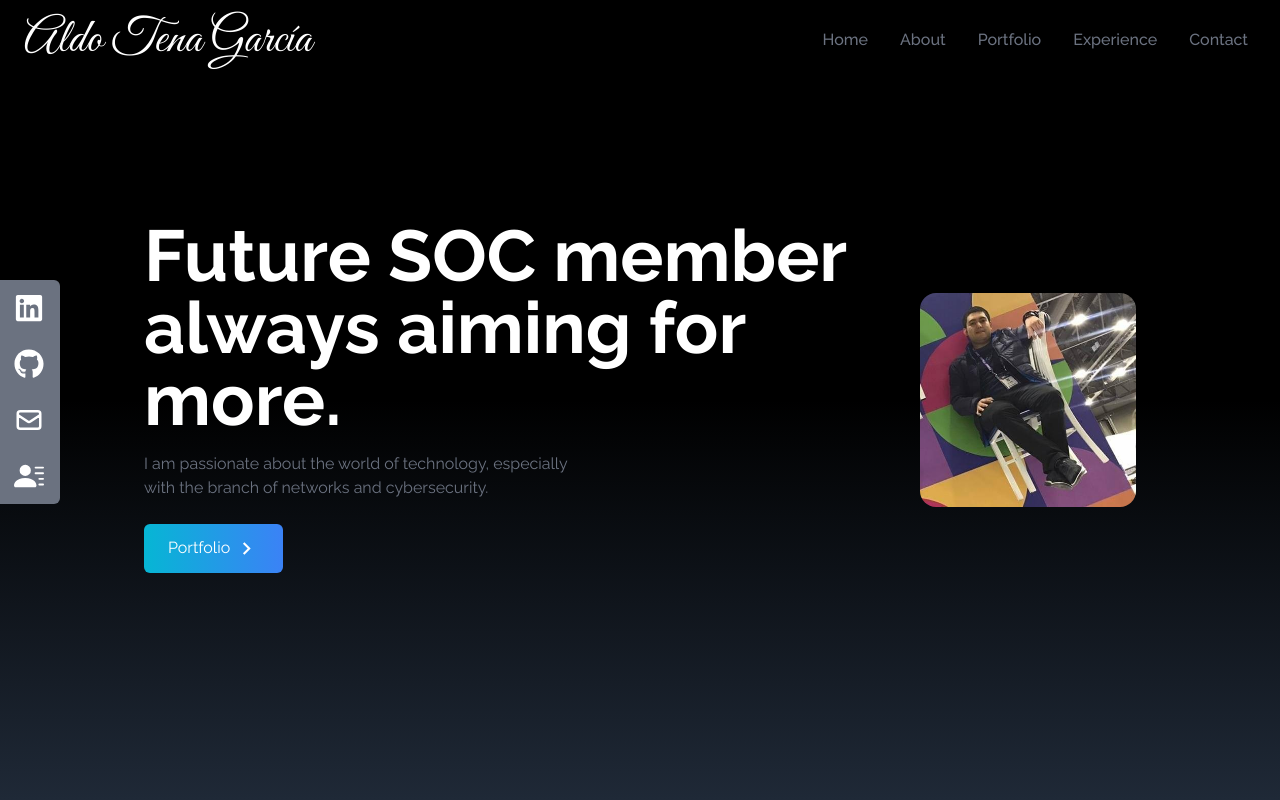
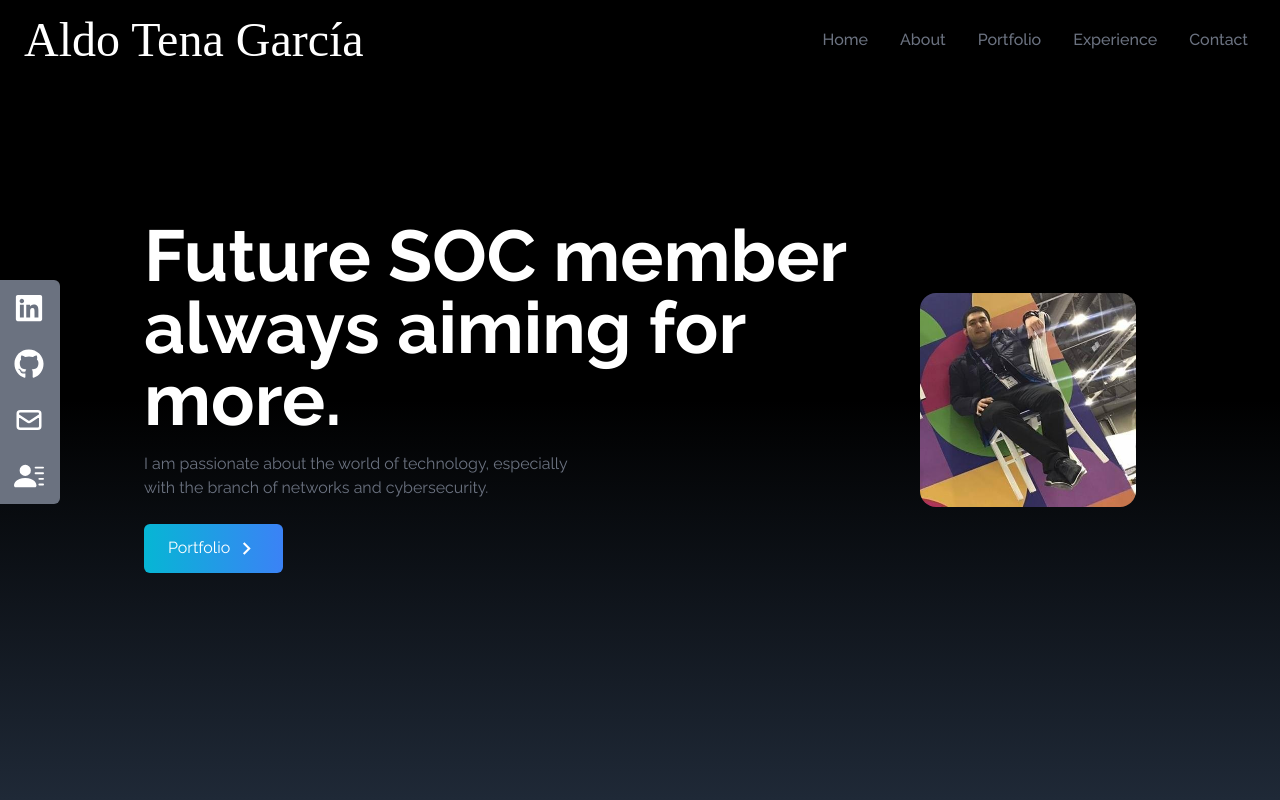
Before and after one commit to ATG-5222/atg-portfolio, a React (Create React App) app: page / in a window 1280 px wide. Shown: the top 800 px of the page. Built offline with nearby package versions, Linux system fonts and the light colour scheme.

Commit message:
Cambiar fuente de signature

```diff
--- a/tailwind.config.js
+++ b/tailwind.config.js
@@ -3,7 +3,7 @@
   theme: {
     extend: {},
     fontFamily: {
-      signature: ["Great Vibes"],
+      signature: ["Hack Nerd Font"],
     },
   },
   plugins: [],
```
